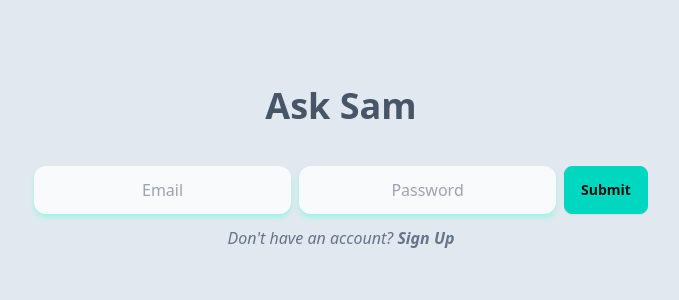
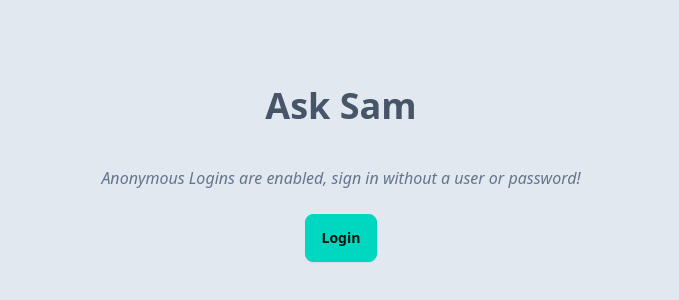
Before and after one commit to Catley94/AskSam_Staff, a React (Vite) app: page / in a window 1280 px wide. Shown: the part 226-526 px from the top of the page, without its empty margins (299-978 px from the left). Built offline with nearby package versions, Linux system fonts and the light colour scheme.

Commit message:
Fixed bug where users see logged in content without a correct username and password. Also enabled anonymous logins for ease of use.

```diff
--- a/src/Pages/SignIn.tsx
+++ b/src/Pages/SignIn.tsx
@@ -1,4 +1,4 @@
-import { FC, useEffect, useState } from "react";
+import { FC, MouseEventHandler, useEffect, useState } from "react";
 import { supabase } from "../API/SupabaseAPI";
 import ISignIn from "../Interface/ISignIn";
 import { Link, useNavigate } from "react-router-dom";
@@ -11,6 +11,8 @@ const SignIn: FC<any> = ({setToken}): JSX.Element => {
     email: "",
     password: "",
   });
+
+  const anonymousSignInEnabled = true;
 
   const navigateToURL = useNavigate();
 
@@ -35,18 +37,14 @@ const SignIn: FC<any> = ({setToken}): JSX.Element => {
       const { data, error }: any = await supabase.auth.signInWithPassword({
         email: formData.email,
         password: formData.password,
-      })
+      });
+      checkIfLoginWasSuccessful(error, data, setToken, navigateToURL);
 
-      if(data) {
-          console.log("Logged in!");
-          console.log(data);
-          setToken(data);
-          navigateToURL("/answerquestions");
   }
 
-      if(error) {
-          console.error(error);
-      }
+  const onHandleAnonymousLogin = async (): Promise<void> => {
+      const { data, error } = await supabase.auth.signInAnonymously();
+      checkIfLoginWasSuccessful(error, data, setToken, navigateToURL);
   }
 
     return (
@@ -55,6 +53,8 @@ const SignIn: FC<any> = ({setToken}): JSX.Element => {
           <div className="mb-10">
             <Header />
           </div>
+          {!anonymousSignInEnabled ?
+            <div>
             <form
               className="flex"
               onSubmit={onHandleSubmit}>
@@ -79,9 +79,33 @@ const SignIn: FC<any> = ({setToken}): JSX.Element => {
                         >Submit</button>
             </form>
             <div><p className="text-center m-3 italic text-slate-500">Don't have an account? <Link to={"/signup"}><span className="font-semibold">Sign Up</span></Link></p></div>
+          </div> :
+          <div className="flex flex-col">
+            <p className="text-center mb-6 italic text-slate-500">Anonymous Logins are enabled, sign in without a user or password!</p>
+            <div className="flex justify-center">
+              <button
+                className="btn btn-accent mx-1"
+                onClick={onHandleAnonymousLogin}>Login</button>
+            </div>
+          </div>
+
+
+          }
+
         </div>
       </>
     )
 }
 
+function checkIfLoginWasSuccessful(error: any, data: any, setToken: any, navigateToURL: any) {
+  if (error) {
+    alert(error);
+  } else if (data) {
+    console.log("Logged in!");
+    console.log(data);
+    setToken(data);
+    navigateToURL("/answerquestions");
+  }
+}
+
 export default SignIn;
--- a/src/Pages/SignUp.tsx
+++ b/src/Pages/SignUp.tsx
@@ -41,14 +41,12 @@ const SignUp: FC = (): JSX.Element => {
             }
           });
 
-        if(data) {
-            console.log("Check your email for verification link");
-            console.log(data);
+        if(error) {
+            alert(error);
+        } else if(data) {
+            document.getElementById("verificationNotification")?.classList.remove("hidden");
         }
 
-        if(error) {
-            console.error(error);
-        }
     }
 
 
@@ -57,6 +55,10 @@ const SignUp: FC = (): JSX.Element => {
             <div className="flex flex-col justify-center items-center h-screen">
                 <div className="mb-10">
                     <Header />
+                </div>
+                <div id="verificationNotification" role="alert" className="flex alert alert-info m-6 w-1/2 justify-center hidden">
+                    <svg xmlns="http://www.w3.org/2000/svg" fill="none" viewBox="0 0 24 24" className="stroke-current shrink-0 w-6 h-6"><path strokeLinecap="round" strokeLinejoin="round" strokeWidth="2" d="M13 16h-1v-4h-1m1-4h.01M21 12a9 9 0 11-18 0 9 9 0 0118 0z"></path></svg>
+                    <span>A verification link has just been sent to your email.</span>
                 </div>
                 <form
                     className="flex"
```
Lines whose indentation alone changed are shown as unchanged.
